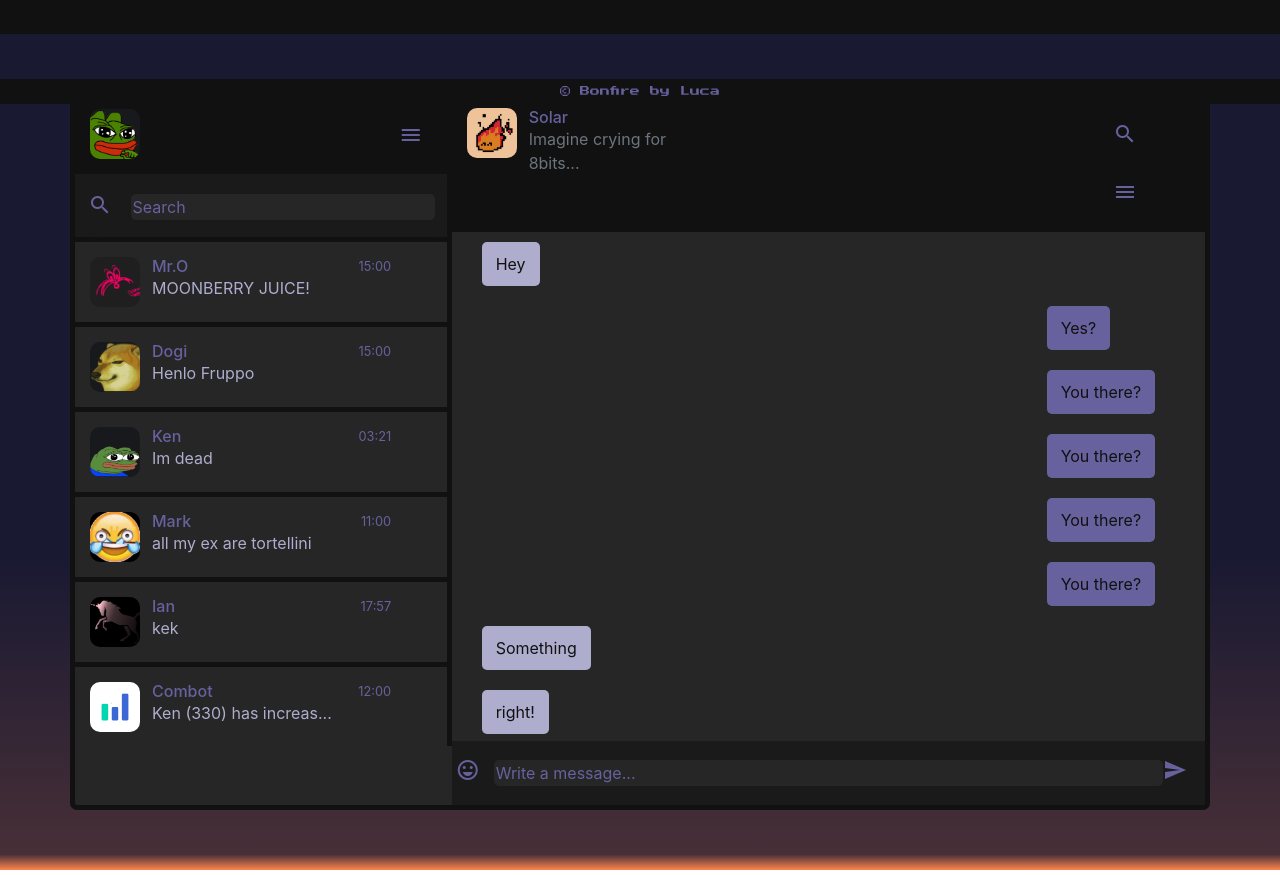
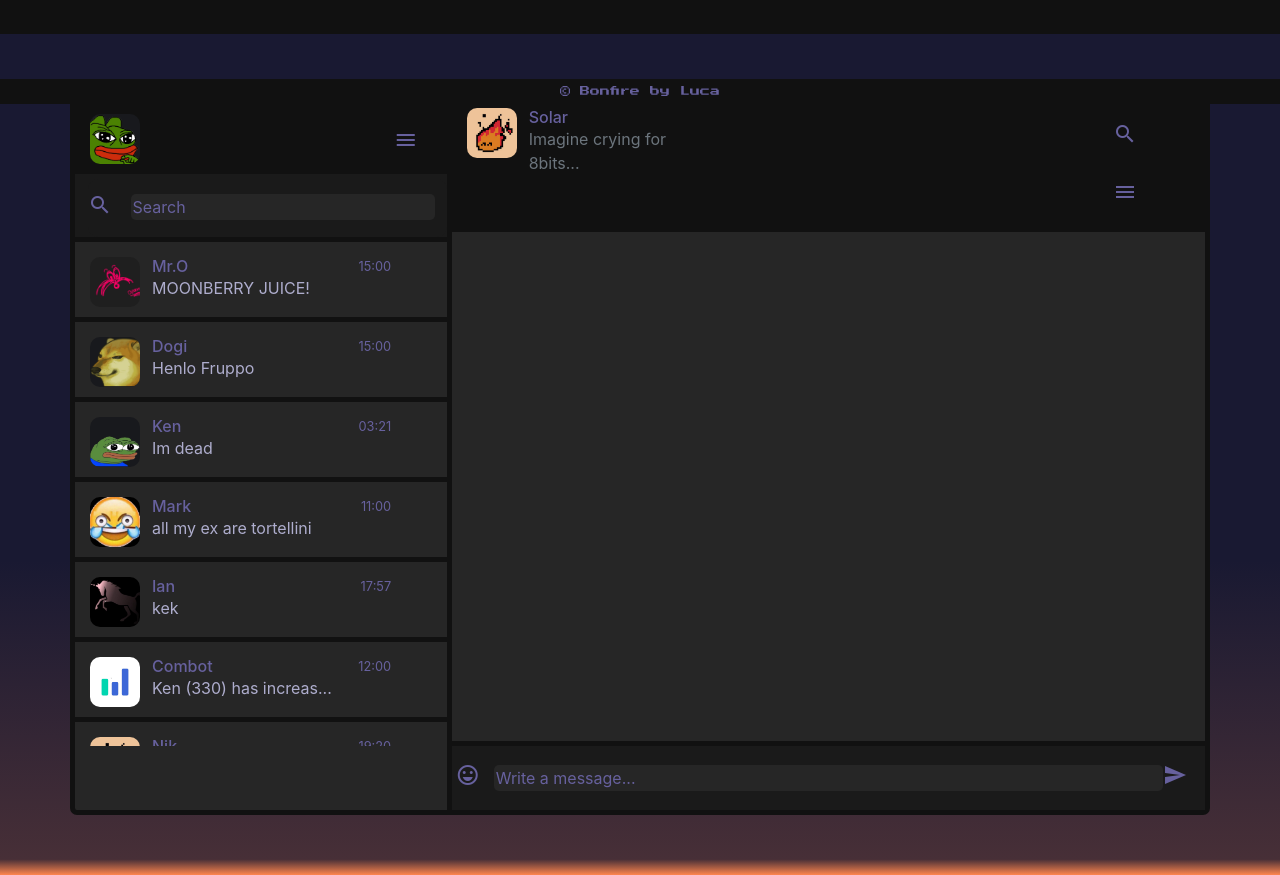
Before and after one commit to Arriburi/liquidgianmix.github.io, a plain HTML site: page Livechat/index.html in a window 1280 px wide. Shown: the part 696-1571 px from the top of the page. Drawn offline with nearby package versions, Linux system fonts and the light colour scheme.

Commit message:
html/css refined for future use and server.js hosts properly

```diff
--- a/Livechat/index.html
+++ b/Livechat/index.html
@@ -47,7 +47,15 @@
    	}
 
 
-
+/* CHAT BUBBLE YOU
+<div class="row no-gutters">
+	      			<div class="col-md-3 offset-9">
+	      				<div class="chat-bubble-me">
+	      					<p class="chat-text">Yes?</p>
+	      				</div>
+	      			</div>
+	        	</div>
+   		*/
     </script>
   <title>Bonfire-Livechat</title>
 
@@ -166,76 +174,8 @@
         <div  class="chat-panel">
 
         	<div id="chat-panel" class="chat-messages-panel">
-	        	<div class="row no-gutters">
-	        		<div class="col-md-3">
-	        			<div class="chat-bubble-you">
-	        				<p class="chat-text">Hey<p>
-	        			</div>
-	        		</div>
-	        	</div>
-	        	<div class="row no-gutters">
-	      			<div class="col-md-3 offset-9">
-	      				<div class="chat-bubble-me">
-	      					<p class="chat-text">Yes?</p>
-	      				</div>
-	      			</div>
-	        	</div>
-	        	<div class="row no-gutters">
-	      			<div class="col-md-3 offset-9">
-	      				<div class="chat-bubble-me">
-	      					<p class="chat-text">You there?</p>
-	      				</div>
-	      			</div>
-	        	</div>
-	        	<div class="row no-gutters">
-	      			<div class="col-md-3 offset-9">
-	      				<div class="chat-bubble-me">
-	      					<p class="chat-text">You there?</p>
-	      				</div>
-	      			</div>
-	        	</div>
-	        	<div class="row no-gutters">
-	      			<div class="col-md-3 offset-9">
-	      				<div class="chat-bubble-me">
-	      					<p class="chat-text">You there?</p>
-	      				</div>
-	      			</div>
-	        	</div>
-	        	<div class="row no-gutters">
-	      			<div class="col-md-3 offset-9">
-	      				<div class="chat-bubble-me">
-	      					<p class="chat-text">You there?</p>
-	      				</div>
-	      			</div>
-	        	</div>
-	        	<div class="row no-gutters">
-	        		<div class="col-md-3">
-	        			<div class="chat-bubble-you">
-	        				<p class="chat-text">Something<p>
-	        			</div>
-	        		</div>
-	        	</div>
-	        	<div class="row no-gutters">
-	        		<div class="col-md-3">
-	        			<div class="chat-bubble-you">
-	        				<p class="chat-text"> right!<p>
-	        			</div>
-	        		</div>
-	        	</div>
-	        	<div class="row no-gutters">
-	        		<div class="col-md-3">
-	        			<div class="chat-bubble-you">
-	        				<p class="chat-text">An illusion!<p>
-	        			</div>
-	        		</div>
-	        	</div>
-	        	<div class="row no-gutters">
-	        		<div class="col-md-3">
-	        			<div class="chat-bubble-you">
-	        				<p class="chat-text">An illusion!<p>
-	        			</div>
-	        		</div>
-	        	</div>
+
+
         	</div>
         	<div class="row">
         		<div class="col-12">
--- a/Livechat/style.css
+++ b/Livechat/style.css
@@ -150,6 +150,7 @@ a.usefuldata{
   width: 50px;
   height: 50px;
   border-radius: 10px;
+  margin-bottom: -5px;
   align-items: center;
 }
 .settings-tray{
@@ -184,8 +185,9 @@ i:hover{
   border-style: solid;
   border-width: 5px;
   border-left: 0px;
-  border-bottom: 0px;
   padding-top: 5px;
+  border-bottom: 5px;
+  border-right: 0px;
 
 
 }
@@ -209,9 +211,6 @@ input.second{
   background: #262626;
   width: 100%
 
-}
-input:focus{
-  outline-color: gray;
 }
 ::placeholder{
   color: #67619e;
@@ -242,6 +241,8 @@ p{
 }
 
 .friend-drawer {
+
+
   padding: 15px 15px;
   display: flex;
   vertical-align: baseline;
@@ -252,8 +253,8 @@ p{
   border-color: #111;
   border-width: 5px;
   border-left: 0px;
-  border-bottom: 0px;
-
+  border-bottom: 5px;
+  border-right: 0px;
 
 
 }
@@ -326,6 +327,10 @@ i{
   border-left: 0px;
   border-top: 5px;
   overflow:auto;
+
+  max-width: 100vw;
+  overflow-x: hidden;
+
   max-height: 509px;
   min-height: 509px;
 
@@ -352,3 +357,25 @@ button:focus {
   padding: 0px;
   border: none;
 }
+
+
+
+
+.col-md-4{
+  border-style: solid;
+  border-color: #111;
+  border-width: 5px;
+  border-left: 0px;
+  border-bottom: 0px;
+
+}
+
+.chat-box-tray{
+  border-style: solid;
+  border-color: #111;
+  border-width: 5px;
+  border-left: 0px;
+  border-bottom: 0px;
+  border-right: 0px;
+
+}
```
Also changed, not shown: server.js (+14 -5 lines).
